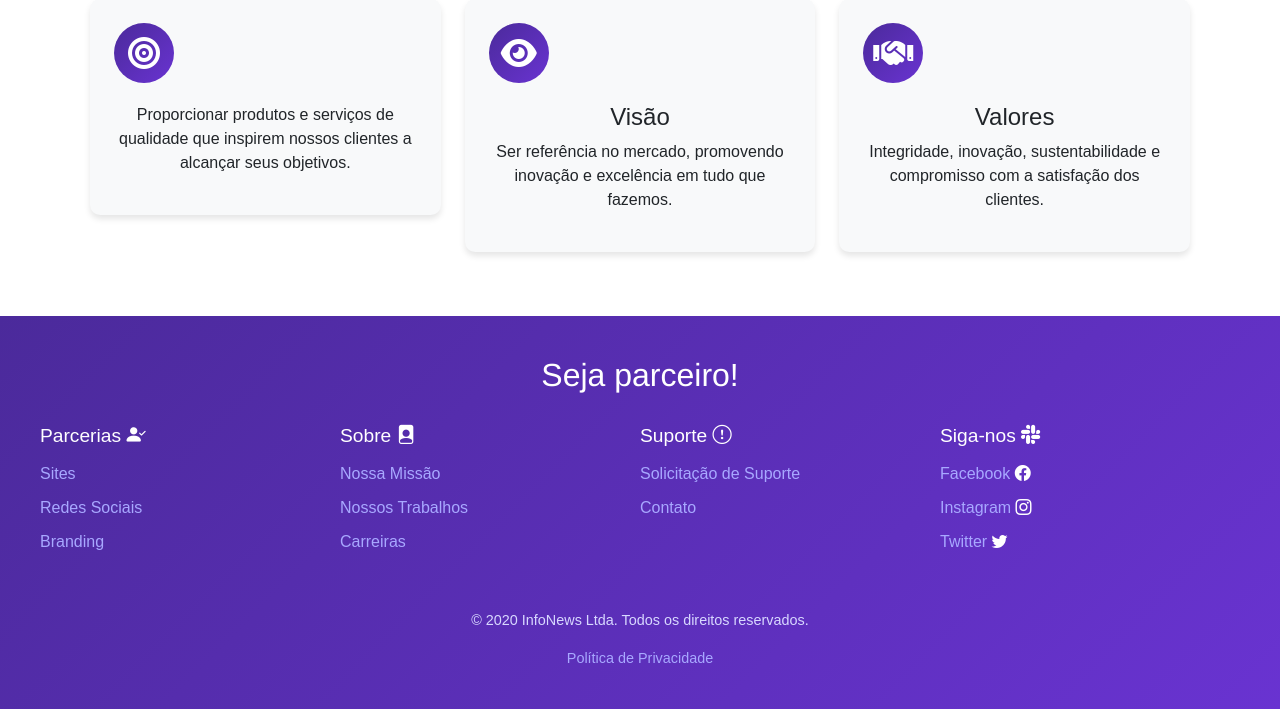
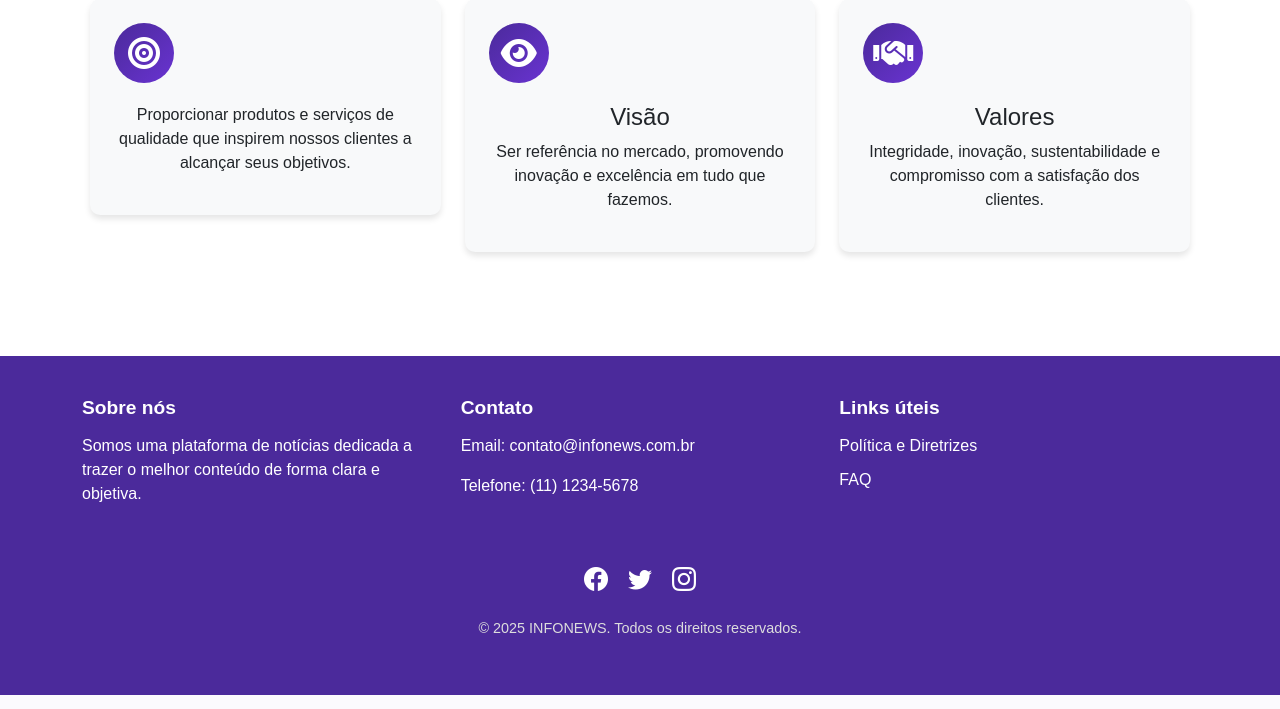
Before and after one commit to smithgg415/site-noticias, a PHP site: page /blog/quemsomos.php in a window 1280 px wide. Shown: the part 254-963 px from the top of the page. Run offline with PHP 8.4, Linux system fonts and the light colour scheme.

Commit message:
[feat] WebSite Icon, Updated_At News

```diff
--- a/actionfoto.php
+++ b/actionfoto.php
@@ -8,7 +8,6 @@ $usu_codigo = $_POST['id'] ?? '';
 $usu_foto = $_POST['usu_foto'] ?? '';
 $foto_de_fundo = $_POST['foto_de_fundo'] ?? '';
 
-// Mensagens de erro
 $mensagem = '';
 if (!in_array($acao, ['excluir-foto', 'editar-foto', 'excluir-foto-de-fundo', 'editar-foto-de-fundo'])) {
     $mensagem .= '<li>Ação inválida.</li>';
--- a/addanuncio.php
+++ b/addanuncio.php
@@ -1,3 +1,7 @@
+<?php
+session_start();
+?>
+
 <!DOCTYPE html>
 <html lang="pt-br">
 
@@ -7,6 +11,7 @@
     <meta name="viewport" content="width=device-width, initial-scale=1.0">
     <title>Cadastro de Anúncio</title>
     <link href="https://cdn.jsdelivr.net/npm/bootstrap@5.3.0-alpha2/dist/css/bootstrap.min.css" rel="stylesheet">
+    <link rel="website icon" type="png" href="img/logoinfonews.jpg">
     <link href="https://cdnjs.cloudflare.com/ajax/libs/font-awesome/6.0.0/css/all.min.css" rel="stylesheet">
     <style>
         .close-button {
--- a/addnoticia.php
+++ b/addnoticia.php
@@ -8,6 +8,8 @@
     <title>Cadastro de Notícias</title>
     <link href="https://cdn.jsdelivr.net/npm/bootstrap@5.3.0-alpha2/dist/css/bootstrap.min.css" rel="stylesheet">
     <link href="https://cdnjs.cloudflare.com/ajax/libs/font-awesome/6.0.0/css/all.min.css" rel="stylesheet">
+    <link rel="website icon" type="png" href="img/logoinfonews.jpg">
+
     <style>
         .close-button {
             position: absolute;
--- a/editaranuncio.php
+++ b/editaranuncio.php
@@ -36,8 +36,8 @@ if ($id > 0) {
     <meta charset="UTF-8">
     <meta name="viewport" content="width=device-width, initial-scale=1.0">
     <title>Editar Anúncio</title>
-    <!-- Bootstrap CSS -->
     <link href="https://cdn.jsdelivr.net/npm/bootstrap@5.3.3/dist/css/bootstrap.min.css" rel="stylesheet">
+    <link rel="website icon" type="png" href="img/logoinfonews.jpg">
     <link rel="stylesheet" href="https://cdnjs.cloudflare.com/ajax/libs/font-awesome/6.0.0-beta3/css/all.min.css">
     <style>
         body {
@@ -91,7 +91,6 @@ if ($id > 0) {
 
     <div class="container">
         <div class="row g-3">
-            <!-- Formulário -->
             <div class="col-lg-6">
                 <div class="form-section">
                     <h2 class="text-center">Editar Anúncio</h2>
@@ -125,7 +124,6 @@ if ($id > 0) {
                 </div>
             </div>
 
-            <!-- Pré-visualização da Imagem -->
             <div class="col-lg-6">
                 <div class="image-preview">
                     <?php if (!empty($anuncio['anu_imagem'])): ?>
@@ -138,7 +136,6 @@ if ($id > 0) {
         </div>
     </div>
     <?php include 'footer.php'; ?>
-    <!-- Bootstrap JS -->
     <script src="https://cdn.jsdelivr.net/npm/bootstrap@5.3.3/dist/js/bootstrap.bundle.min.js"></script>
 </body>
 
--- a/editarcomentario.php
+++ b/editarcomentario.php
@@ -16,7 +16,7 @@ if (!$com_codigo) {
 }
 $not_codigo = filter_input(INPUT_GET, 'not_codigo', FILTER_VALIDATE_INT);
 $conexao = conexao::getInstance();
-$sql = 'SELECT * FROM comentarios WHERE com_codigo = :com_codigo';
+$sql = 'SELECT * FROM comentarios c WHERE c.com_codigo = :com_codigo';
 $stm = $conexao->prepare($sql);
 $stm->bindValue(':com_codigo', $com_codigo, PDO::PARAM_INT);
 $stm->execute();
@@ -47,6 +47,8 @@ $anuncios = $stm->fetchAll(PDO::FETCH_OBJ);
     <title>Editar Comentário</title>
     <link href="https://cdn.jsdelivr.net/npm/bootstrap@5.3.3/dist/css/bootstrap.min.css" rel="stylesheet">
     <link href="https://cdn.jsdelivr.net/npm/bootstrap-icons/font/bootstrap-icons.css" rel="stylesheet">
+    <link rel="website icon" type="png" href="img/logoinfonews.jpg">
+
     <style>
         body {
             background-color: #f8f9fa;
@@ -227,6 +229,7 @@ $anuncios = $stm->fetchAll(PDO::FETCH_OBJ);
                         <form action="actioncomentario.php" method="post" class="mt-4">
                             <input type="hidden" name="acao" value="excluir">
                             <input type="hidden" name="id" value="<?= $comentario->com_codigo ?>">
+                            <input type="hidden" name="not_codigo" value="<?= $comentario->not_codigo ?>">
                             <button type="submit" id="btn-delete" class="btn w-100 text-light" onclick="return confirm('Tem certeza que deseja excluir este comentário?')">
                                 <i class="bi-trash-fill"></i> Excluir Comentário
                             </button>
@@ -259,7 +262,6 @@ $anuncios = $stm->fetchAll(PDO::FETCH_OBJ);
             document.getElementById('adSection').style.display = 'none';
         }
     </script>
-    <!-- Bootstrap JS -->
     <script src="https://cdn.jsdelivr.net/npm/bootstrap@5.3.3/dist/js/bootstrap.bundle.min.js"></script>
 </body>
 
--- a/footer.php
+++ b/footer.php
@@ -70,7 +70,6 @@
             color: #ddd;
         }
 
-        /* Responsividade */
         @media (max-width: 768px) {
             footer .footer-links {
                 flex-direction: column;
--- a/indexnoticia.php
+++ b/indexnoticia.php
@@ -15,7 +15,6 @@ if ($_SERVER['REQUEST_METHOD'] === 'POST') {
     $searchTerm = $_POST['search'] ?? '';
 }
 
-// Administradores
 $sqlUsuariosAdmin = 'SELECT * FROM usuarios WHERE usu_nivel = "admin"';
 if (!empty($searchTerm)) {
     $sqlUsuariosAdmin .= ' AND usu_nome LIKE :search';
@@ -28,7 +27,6 @@ if (!empty($searchTerm)) {
 $stmUsuariosAdmin->execute();
 $usuariosAdmin = $stmUsuariosAdmin->fetchAll(PDO::FETCH_ASSOC);
 
-// Usuários
 $sqlUsuarios = 'SELECT * FROM usuarios WHERE usu_nivel = "usuario"';
 if (!empty($searchTerm)) {
     $sqlUsuarios .= ' AND usu_nome LIKE :search';
@@ -41,7 +39,6 @@ if (!empty($searchTerm)) {
 $stmUsuarios->execute();
 $usuarios = $stmUsuarios->fetchAll(PDO::FETCH_ASSOC);
 
-// Notícias
 $sqlNoticias = 'SELECT * FROM noticias';
 if (!empty($searchTerm)) {
     $sqlNoticias .= ' WHERE not_titulo LIKE :search';
@@ -78,6 +75,7 @@ $stm->execute();
     <title>Painel Administrativo</title>
 
     <link href="https://cdn.jsdelivr.net/npm/bootstrap@5.3.3/dist/css/bootstrap.min.css" rel="stylesheet">
+    <link rel="website icon" type="png" href="img/logoinfonews.jpg">
     <link rel="stylesheet" href="https://cdn.jsdelivr.net/npm/bootstrap-icons/font/bootstrap-icons.css">
     <link rel="stylesheet" href="css/stylepainel.css">
     <style>
--- a/perfil.php
+++ b/perfil.php
@@ -33,6 +33,7 @@ $atividades = $stmtAtividades->fetchAll(PDO::FETCH_OBJ);
     <meta charset="UTF-8">
     <meta name="viewport" content="width=device-width, initial-scale=1.0">
     <title>Perfil | <?= htmlspecialchars($usuario->usu_nome) ?></title>
+    <link rel="website icon" type="png" href="img/logoinfonews.jpg">
     <link href="https://cdn.jsdelivr.net/npm/bootstrap@5.3.3/dist/css/bootstrap.min.css" rel="stylesheet">
     <link rel="stylesheet" href="https://cdn.jsdelivr.net/npm/bootstrap-icons/font/bootstrap-icons.css">
     <style>
@@ -1077,7 +1078,7 @@ $atividades = $stmtAtividades->fetchAll(PDO::FETCH_OBJ);
                                             <input type="text" class="form-control" name="foto" id="foto" value="<?= $usuario->usu_foto ?>">
                                         </div>
                                         <div clsas="mb-3">
-                                            <label for="foto de fundo">Foto de Fundo:</label>
+                                            <label for="foto de fundo" class="form-label">Foto de Fundo:</label>
                                             <input type="text" class="form-control" name="foto_de_fundo" id="foto_de_fundo" value="<?= $usuario->usu_foto_de_fundo ?>">
                                         </div>
                                         <button type="submit" class="btn btn-primary" id="saveBtn">Salvar</button>
@@ -1195,7 +1196,7 @@ $atividades = $stmtAtividades->fetchAll(PDO::FETCH_OBJ);
         cameraIcon.addEventListener('click', function() {
             uploadModal.show();
         });
-        const cameraIconBackground = document.querySelector('.camera-icon-background'); // Usando a classe correta
+        const cameraIconBackground = document.querySelector('.camera-icon-background');
         const uploadModalBackground = new bootstrap.Modal(document.getElementById('uploadModalBackground'));
         cameraIconBackground.addEventListener('click', function() {
             uploadModalBackground.show();
--- a/quemsomos.php
+++ b/quemsomos.php
@@ -1,35 +1,41 @@
 <!DOCTYPE html>
 <html lang="pt-BR">
+
 <head>
     <meta charset="UTF-8">
     <meta name="viewport" content="width=device-width, initial-scale=1.0">
     <title>Quem Somos</title>
     <link href="https://cdn.jsdelivr.net/npm/bootstrap@5.3.0-alpha1/dist/css/bootstrap.min.css" rel="stylesheet">
     <link rel="stylesheet" href="https://cdnjs.cloudflare.com/ajax/libs/font-awesome/6.0.0/css/all.min.css">
+    <link rel="website icon" type="png" href="img/logoinfonews.jpg">
     <link rel="stylesheet" href="https://cdn.jsdelivr.net/npm/bootstrap-icons@1.11.3/font/bootstrap-icons.min.css">
-    <link rel="stylesheet" href="css/footer.css">
     <style>
         body {
             font-family: Arial, sans-serif;
         }
+
         .hero {
             background: linear-gradient(135deg, #4b2a9b, #6933d1);
             color: #fff;
             padding: 50px 0;
             text-align: center;
         }
+
         .hero h1 {
             font-size: 2.5rem;
             margin-bottom: 20px;
             font-family: 'Franklin Gothic Medium', 'Arial Narrow', Arial, sans-serif;
         }
+
         .hero p {
             font-size: 1.2rem;
             font-family: 'Franklin Gothic Medium', 'Arial Narrow', Arial, sans-serif;
         }
+
         .about-section {
             padding: 40px 20px;
         }
+
         .about-card {
             border: none;
             background: #f8f9fa;
@@ -37,9 +43,11 @@
             border-radius: 10px;
             transition: transform 0.3s;
         }
+
         .about-card:hover {
             transform: scale(1.05);
         }
+
         .icon-circle {
             width: 60px;
             height: 60px;
@@ -51,13 +59,15 @@
             border-radius: 50%;
             margin-bottom: 20px;
         }
-        .footer-header h3{
+
+        .footer-header h3 {
             font-size: 2rem;
             margin-bottom: 20px;
             font-family: 'Franklin Gothic Medium', 'Arial Narrow', Arial, sans-serif;
         }
     </style>
 </head>
+
 <body>
     <div class="hero">
         <h1>Quem Somos?</h1>
@@ -95,56 +105,8 @@
             </div>
         </div>
     </section>
-
-    <footer>
-        <div class="footer-header">
-            <h3>Seja parceiro!</h3>
-        </div>
-
-        <div class="footer-container">
-            <div class="footer-section">
-                <h3>Parcerias <i class="bi bi-person-check-fill"></i></h3>
-                <ul>
-                    <li><a href="#">Sites</a></li>
-                    <li><a href="#">Redes Sociais</a></li>
-                    <li><a href="#">Branding</a></li>
-                </ul>
-            </div>
-
-            <div class="footer-section">
-                <h3>Sobre <i class="bi bi-file-person-fill"></i></h3>
-                <ul>
-                    <li><a href="#">Nossa Missão</a></li>
-                    <li><a href="#">Nossos Trabalhos</a></li>
-                    <li><a href="#">Carreiras</a></li>
-                </ul>
-            </div>
-
-            <div class="footer-section">
-                <h3>Suporte <i class="bi bi-exclamation-circle"></i></h3>
-                <ul>
-                    <li><a href="#">Solicitação de Suporte</a></li>
-                    <li><a href="#">Contato</a></li>
-                </ul>
-            </div>
-
-            <div class="footer-section">
-                <h3>Siga-nos <i class="bi bi-slack"></i></h3>
-                <ul>
-                    <li><a href="#">Facebook</a> <i class="bi-facebook"></i></li>
-                    <li><a href="#">Instagram</a> <i class="bi-instagram"></i></li>
-                    <li><a href="#">Twitter</a> <i class="bi-twitter"></i></li>
-                </ul>
-            </div>
-        </div>
-
-        <div class="footer-bottom">
-            <p>&copy; 2020 InfoNews Ltda. Todos os direitos reservados.</p>
-            <a href="#" style="color: #a8a8ff; text-decoration: none;">Política de Privacidade</a>
-        </div>
-    </footer>
-
-    <!-- Bootstrap JS -->
+    <?php include "footer.php"; ?>
     <script src="https://cdn.jsdelivr.net/npm/bootstrap@5.3.0-alpha1/dist/js/bootstrap.bundle.min.js"></script>
 </body>
+
 </html>
--- a/register.php
+++ b/register.php
@@ -5,6 +5,7 @@
     <meta charset="utf-8">
     <meta name="viewport" content="width=device-width, initial-scale=1.0">
     <title>Registro de Usuário</title>
+    <link rel="website icon" type="png" href="img/logoinfonews.jpg">
     <link href="https://cdnjs.cloudflare.com/ajax/libs/bootstrap-icons/1.10.0/font/bootstrap-icons.min.css" rel="stylesheet">
 
     <style>
@@ -134,7 +135,7 @@
                             <i id="eye-icon" class="bi bi-eye"></i>
                         </span>
                     </div>
-                    <input type="hidden" name="nivel" value="usuario">
+                    <input type="hidden" name="nivel" value="usuário">
                     <input type="hidden" name="acao" value="incluir">
                     <button type="submit" class="btn btn-primary w-100">Registrar</button>
                 </form>
--- a/userAccount.php
+++ b/userAccount.php
@@ -1,5 +1,5 @@
 <?php
-require 'bd/conexao.php'; // Arquivo de conexão com o banco
+require 'bd/conexao.php';
 
 if (!isset($_GET['id'])) {
     die("Usuário não especificado.");
@@ -39,6 +39,7 @@ $atividades = $stmtAtividades->fetchAll(PDO::FETCH_ASSOC);
     <meta name="viewport" content="width=device-width, initial-scale=1.0">
     <title>Perfil de <?= htmlspecialchars($usuario['usu_nome']) ?> - InfoNews</title>
     <link href="https://cdn.jsdelivr.net/npm/bootstrap@5.3.0/dist/css/bootstrap.min.css" rel="stylesheet">
+    <link rel="website icon" type="png" href="img/logoinfonews.jpg">
     <link rel="stylesheet" href="https://cdn.jsdelivr.net/npm/bootstrap-icons/font/bootstrap-icons.css">
     <style>
         body {
```
Also changed, not shown: actioncomentario.php (+22 -10 lines), comentarios.php (+9 -2 lines), detalhesnoticias.php (+7 -5 lines), editarnoticia.php (+9 -3 lines), editarusuario.php (+3 -4 lines), index.php (+5 -4 lines), login.php (+6 -9 lines), registeradm.php (+9 -2 lines).
